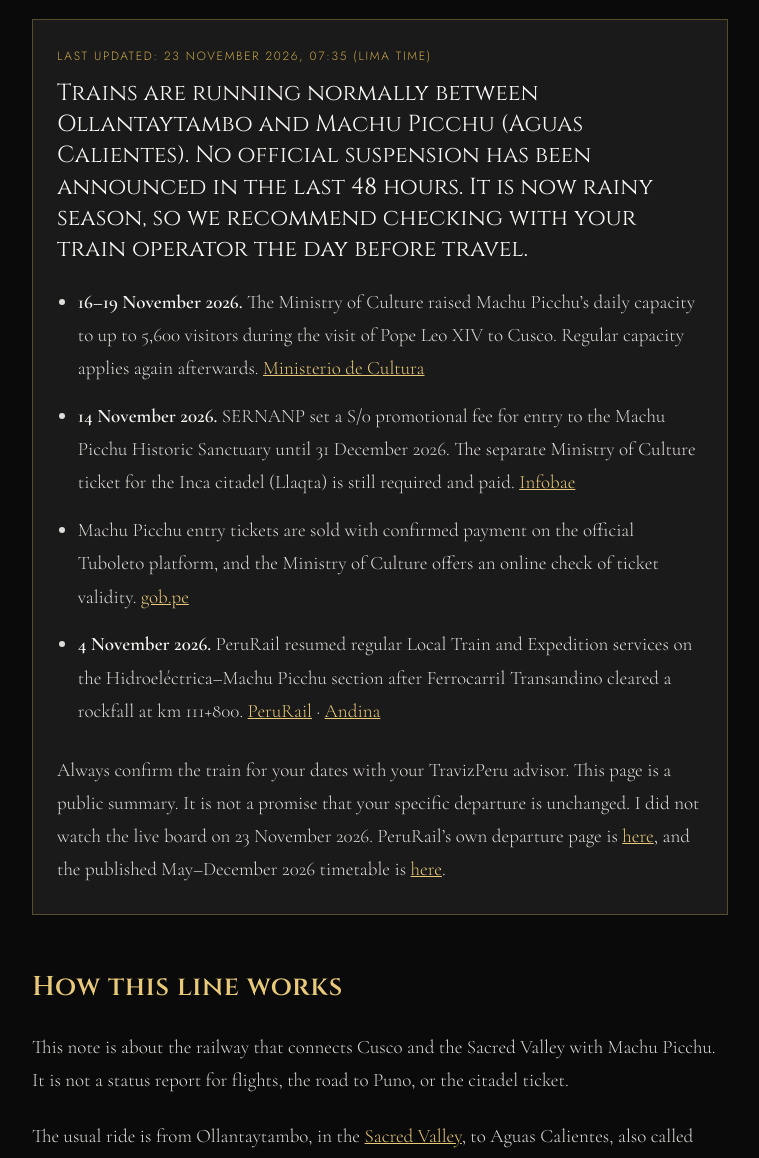
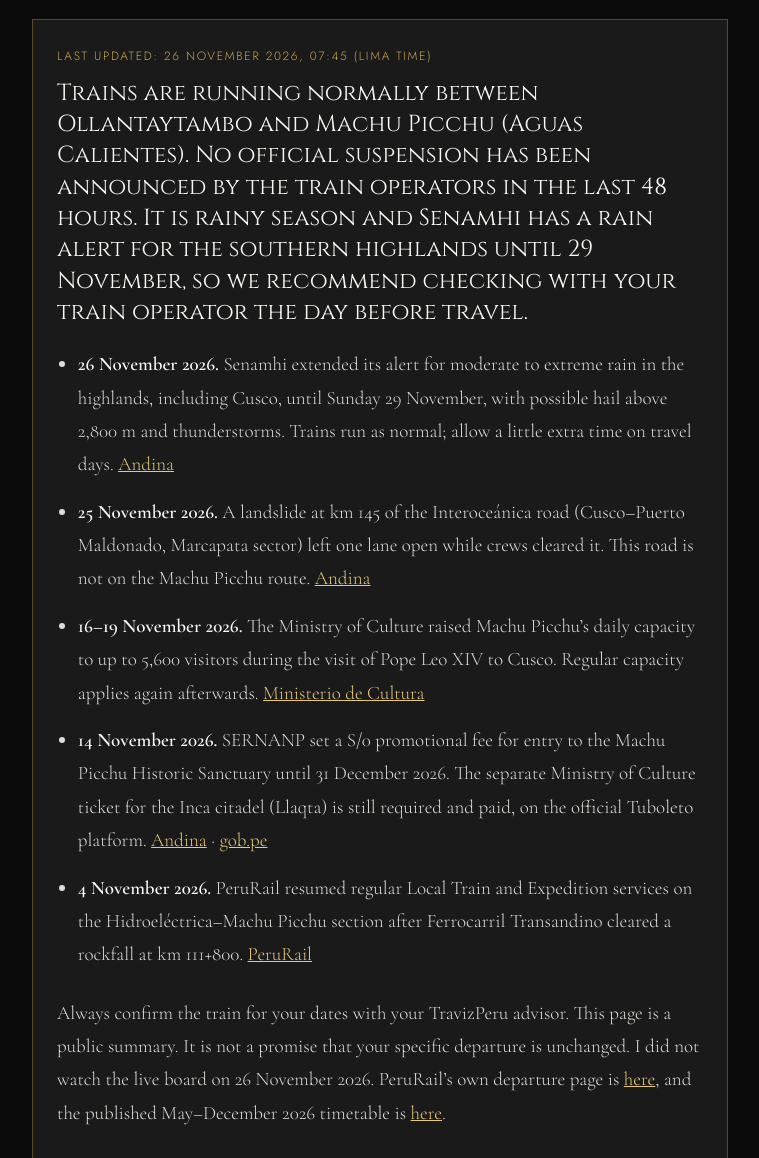
Before and after one commit to fab0108-create/travizperu, a plain HTML site: page machu-picchu-train-status/index.html in a window 1280 px wide. Shown: the part 853-2011 px from the top of the page, without its empty margins (260-1019 px from the left). Drawn offline with nearby package versions, Linux system fonts and the light colour scheme.

Commit message:
chore: Machu Picchu train status 26 Nov 2026
Update the daily status block, dateModified, and sitemap lastmod.

```diff
--- a/machu-picchu-train-status/index.html
+++ b/machu-picchu-train-status/index.html
@@ -27,7 +27,7 @@
   "mainEntityOfPage": "https://travizperu.com/machu-picchu-train-status/",
   "image": "https://travizperu.com/images/train.webp?v=20261012",
   "datePublished": "2026-10-08",
-  "dateModified": "2026-11-23",
+  "dateModified": "2026-11-26",
   "inLanguage": "en"
 }
 </script>
@@ -123,15 +123,16 @@ footer a { color: var(--gold); text-decoration: none; }
 
 <!-- STATUS:START -->
 <div class="status-box">
-<p class="status-updated">Last updated: 23 November 2026, 07:35 (Lima time)</p>
-<p class="status-line">Trains are running normally between Ollantaytambo and Machu Picchu (Aguas Calientes). No official suspension has been announced in the last 48 hours. It is now rainy season, so we recommend checking with your train operator the day before travel.</p>
+<p class="status-updated">Last updated: 26 November 2026, 07:45 (Lima time)</p>
+<p class="status-line">Trains are running normally between Ollantaytambo and Machu Picchu (Aguas Calientes). No official suspension has been announced by the train operators in the last 48 hours. It is rainy season and Senamhi has a rain alert for the southern highlands until 29 November, so we recommend checking with your train operator the day before travel.</p>
 <ul>
+<li><strong>26 November 2026.</strong> Senamhi extended its alert for moderate to extreme rain in the highlands, including Cusco, until Sunday 29 November, with possible hail above 2,800 m and thunderstorms. Trains run as normal; allow a little extra time on travel days. <a href="https://andina.pe/agencia/noticia-por-lluvias-moderadas-a-extremas-la-sierra-y-costa-norte-alertan-a-128-provincias-1101487.aspx" target="_blank" rel="noopener">Andina</a></li>
+<li><strong>25 November 2026.</strong> A landslide at km 145 of the Interoceánica road (Cusco–Puerto Maldonado, Marcapata sector) left one lane open while crews cleared it. This road is not on the Machu Picchu route. <a href="https://andina.pe/agencia/noticia-deslizamiento-restringe-transito-vehicular-la-via-interoceanica-cusco-madre-dios-1101356.aspx" target="_blank" rel="noopener">Andina</a></li>
 <li><strong>16–19 November 2026.</strong> The Ministry of Culture raised Machu Picchu’s daily capacity to up to 5,600 visitors during the visit of Pope Leo XIV to Cusco. Regular capacity applies again afterwards. <a href="https://www.gob.pe/institucion/cultura/noticias/1472931-del-16-al-19-de-noviembre-machupicchu-recibira-hasta-5600-visitantes-diarios-por-visita-del-papa-leon-xiv-al-cusco" target="_blank" rel="noopener">Ministerio de Cultura</a></li>
-<li><strong>14 November 2026.</strong> SERNANP set a S/0 promotional fee for entry to the Machu Picchu Historic Sanctuary until 31 December 2026. The separate Ministry of Culture ticket for the Inca citadel (Llaqta) is still required and paid. <a href="https://www.infobae.com/peru/2026/11/15/machu-picchu-reduce-tarifas-de-ingreso-hasta-fin-de-ano-cuanto-pagaran-ahora-los-visitantes/" target="_blank" rel="noopener">Infobae</a></li>
-<li>Machu Picchu entry tickets are sold with confirmed payment on the official Tuboleto platform, and the Ministry of Culture offers an online check of ticket validity. <a href="https://www.gob.pe/institucion/cultura/pages/70649-comprar-entradas-para-visitar-machupicchu-en-tuboleto-cultura-pe" target="_blank" rel="noopener">gob.pe</a></li>
-<li><strong>4 November 2026.</strong> PeruRail resumed regular Local Train and Expedition services on the Hidroeléctrica–Machu Picchu section after Ferrocarril Transandino cleared a rockfall at km 111+800. <a href="https://www.perurail.com/es/comunicados/reanudacion-de-operaciones-en-el-tramo-hidroelectrica-machupicchu/" target="_blank" rel="noopener">PeruRail</a> · <a href="https://andina.pe/agencia/noticia-train-to-machu-picchu-resumes-operations-on-the-hidroelectrica%E2%80%93machu-picchu-pueblo-route-1098583.aspx" target="_blank" rel="noopener">Andina</a></li>
+<li><strong>14 November 2026.</strong> SERNANP set a S/0 promotional fee for entry to the Machu Picchu Historic Sanctuary until 31 December 2026. The separate Ministry of Culture ticket for the Inca citadel (Llaqta) is still required and paid, on the official Tuboleto platform. <a href="https://andina.pe/agencia/noticia-machu-picchu-hasta-cuando-los-turistas-podran-ingresar-gratis-al-santuario-historico-1100482.aspx" target="_blank" rel="noopener">Andina</a> · <a href="https://www.gob.pe/institucion/cultura/pages/70649-comprar-entradas-para-visitar-machupicchu-en-tuboleto-cultura-pe" target="_blank" rel="noopener">gob.pe</a></li>
+<li><strong>4 November 2026.</strong> PeruRail resumed regular Local Train and Expedition services on the Hidroeléctrica–Machu Picchu section after Ferrocarril Transandino cleared a rockfall at km 111+800. <a href="https://www.perurail.com/es/comunicados/reanudacion-de-operaciones-en-el-tramo-hidroelectrica-machupicchu/" target="_blank" rel="noopener">PeruRail</a></li>
 </ul>
-<p>Always confirm the train for your dates with your TravizPeru advisor. This page is a public summary. It is not a promise that your specific departure is unchanged. I did not watch the live board on 23 November 2026. PeruRail’s own departure page is <a href="https://www.perurail.com/es/informacion-de-salida-y-llegada-de-trenes/" target="_blank" rel="noopener">here</a>, and the published May–December 2026 timetable is <a href="https://www.perurail.com/es/horarios-y-frecuencias/" target="_blank" rel="noopener">here</a>.</p>
+<p>Always confirm the train for your dates with your TravizPeru advisor. This page is a public summary. It is not a promise that your specific departure is unchanged. I did not watch the live board on 26 November 2026. PeruRail’s own departure page is <a href="https://www.perurail.com/es/informacion-de-salida-y-llegada-de-trenes/" target="_blank" rel="noopener">here</a>, and the published May–December 2026 timetable is <a href="https://www.perurail.com/es/horarios-y-frecuencias/" target="_blank" rel="noopener">here</a>.</p>
 </div>
 <!-- STATUS:END -->
 
--- a/sitemap.xml
+++ b/sitemap.xml
@@ -67,7 +67,7 @@
   <!-- DAILY: lastmod for /machu-picchu-train-status/ — same Lima date as dateModified and the STATUS block in machu-picchu-train-status/index.html -->
   <url>
     <loc>https://travizperu.com/machu-picchu-train-status/</loc>
-    <lastmod>2026-11-23</lastmod>
+    <lastmod>2026-11-26</lastmod>
     <changefreq>daily</changefreq>
     <priority>0.8</priority>
   </url>
```
